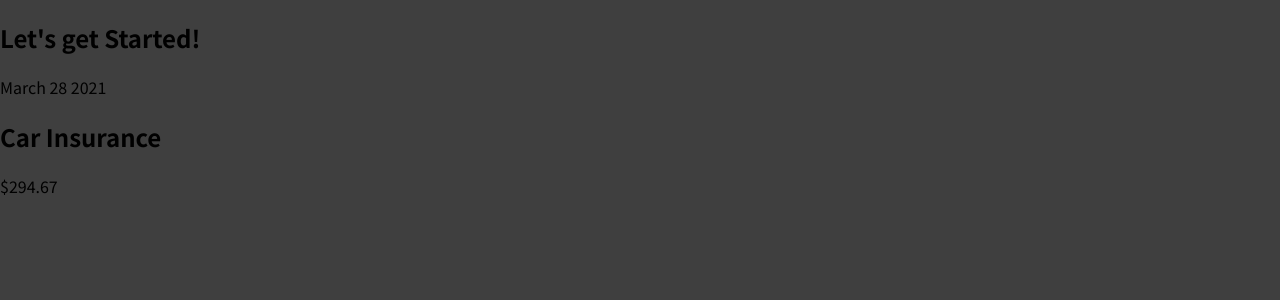
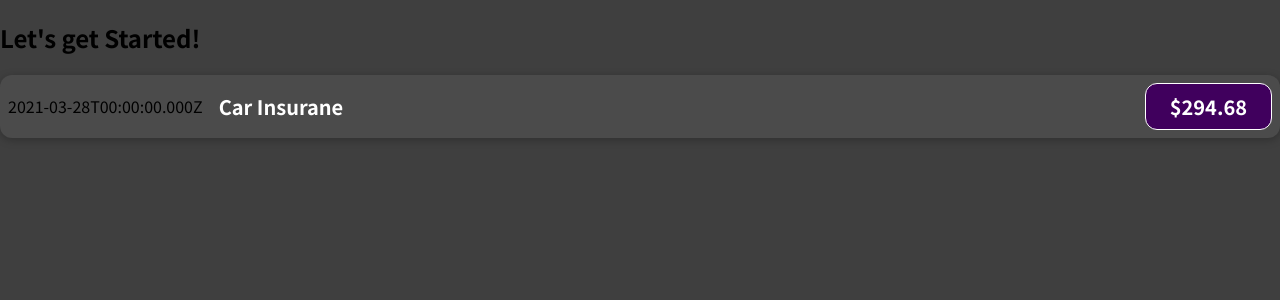
Before and after one commit to DarrylLeRoux/react, a JavaScript app in the folder react-complete-guide/: page / in a window 1280 px wide. Shown: the top 300 px of the page. Built offline with nearby package versions, Linux system fonts and the light colour scheme.

Commit message:
stored data in variables for use elsehwere? ?

```diff
--- /dev/null
+++ b/react-complete-guide/src/components/ExpenseItem.css
@@ -0,0 +1,50 @@
+.expense-item {
+  display: flex;
+  justify-content: space-between;
+  align-items: center;
+  box-shadow: 0 2px 8px rgba(0, 0, 0, 0.25);
+  padding: 0.5rem;
+  margin: 1rem 0;
+  border-radius: 12px;
+  background-color: #4b4b4b;
+}
+.expense-item__description {
+  display: flex;
+  flex-direction: column;
+  gap: 1rem;
+  align-items: flex-end;
+  flex-flow: column-reverse;
+  justify-content: flex-start;
+  flex: 1;
+}
+.expense-item h2 {
+  color: #3a3a3a;
+  font-size: 1rem;
+  flex: 1;
+  margin: 0 1rem;
+  color: white;
+}
+.expense-item__price {
+  font-size: 1rem;
+  font-weight: bold;
+  color: white;
+  background-color: #40005d;
+  border: 1px solid white;
+  padding: 0.5rem;
+  border-radius: 12px;
+}
+@media (min-width: 580px) {
+  .expense-item__description {
+    flex-direction: row;
+    align-items: center;
+    justify-content: flex-start;
+    flex: 1;
+  }
+  .expense-item__description h2 {
+    font-size: 1.25rem;
+  }
+  .expense-item__price {
+    font-size: 1.25rem;
+    padding: 0.5rem 1.5rem;
+  }
+}
--- a/react-complete-guide/src/components/ExpenseItem.js
+++ b/react-complete-guide/src/components/ExpenseItem.js
@@ -1,10 +1,16 @@
+import "./ExpenseItem.css";
+
 function ExpenseItem() {
+  const expenseDate = new Date(2021, 2, 28);
+  const expenseTitle = "Car Insurane";
+  const expenseAmount = 294.68;
+
   return (
-    <div>
-      <div>March 28 2021</div>
-      <div>
-        <h2>Car Insurance</h2>
-        <div>$294.67</div>
+    <div className="expense-item">
+      <div>{expenseDate.toISOString()}</div>
+      <div className="expense-item__description">
+        <h2>{expenseTitle}</h2>
+        <div className="expense-item__price">${expenseAmount}</div>
       </div>
     </div>
   );
```
